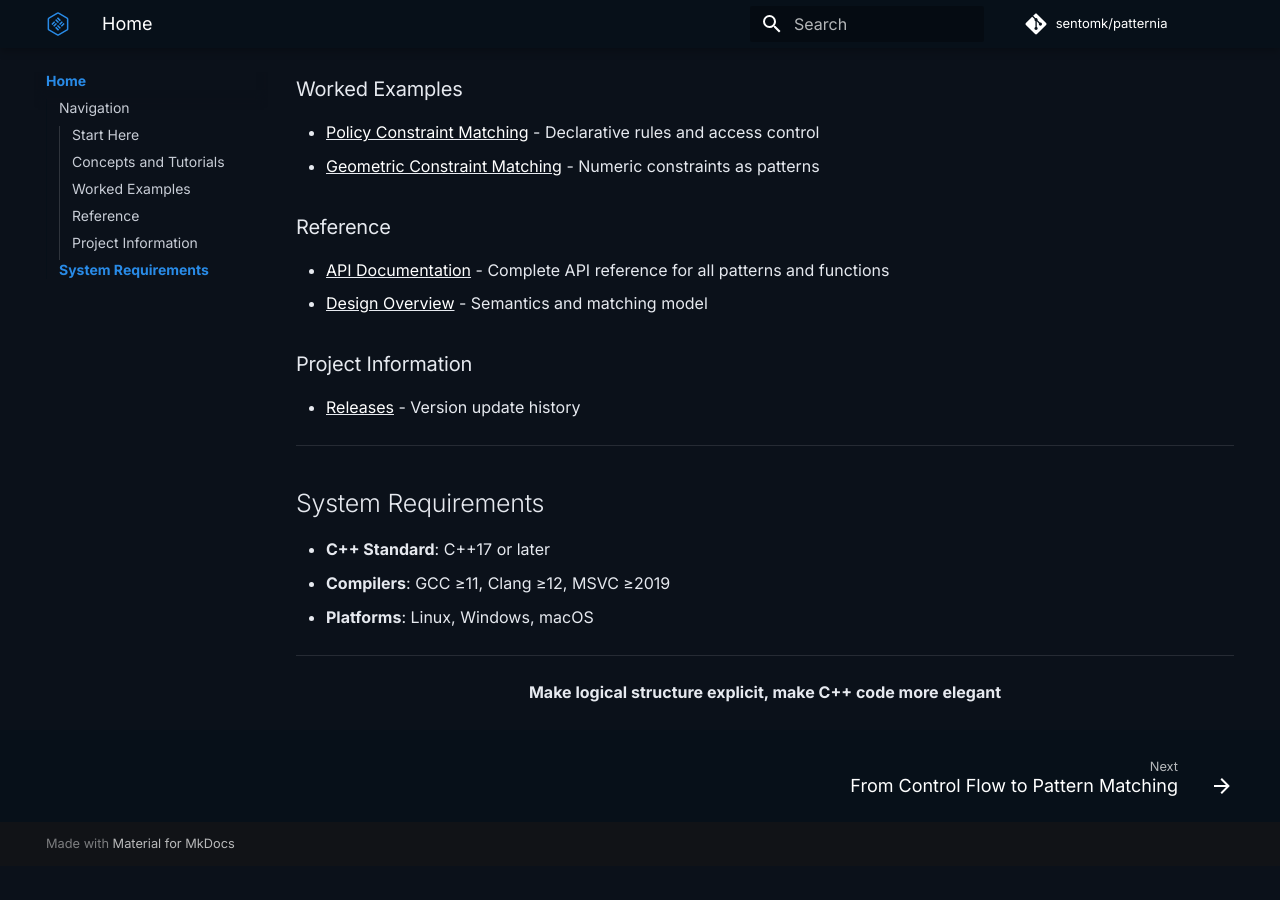
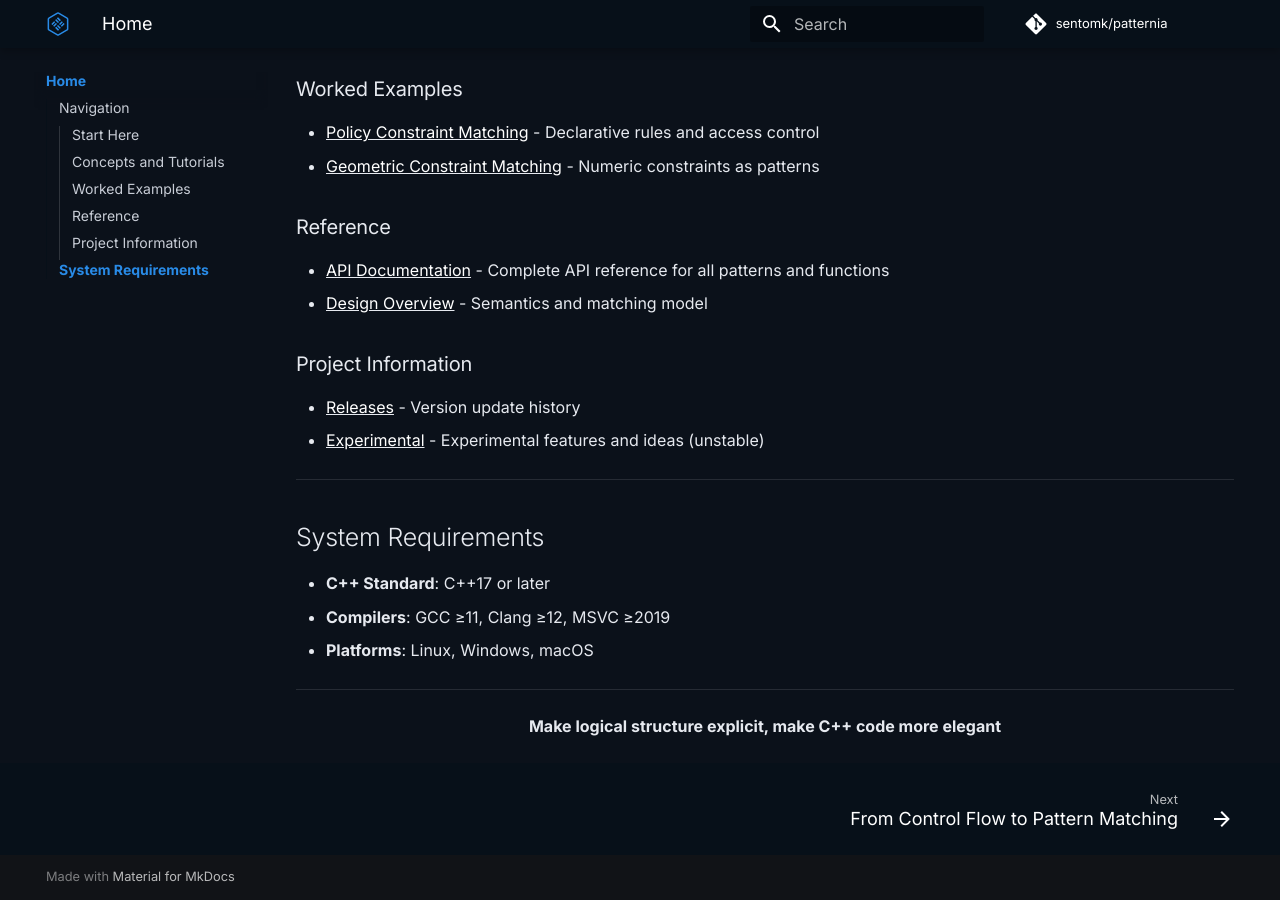
Before and after one commit to sentomk/patternia, an MkDocs documentation site: the page built from docs/index.md, in a window 1280 px wide and 900 px high, scrolled down 671 px. Built offline with MkDocs 1.6.1 and Material for MkDocs 9.7.7, drawn with Linux system fonts in a browser that asks for light colours; comment, search, counter and statistics services are not loaded; before the commit the page ends 1537 px from its top, so only the background shows below that.

Commit message:
ci: add experiment branch deployment for documentation
Update the docs workflow to trigger on the 'experiment' branch in addition
to 'main'. Configure the deployment logic to route builds from the
'experiment' branch to the '/experiment/' subdirectory on 'gh-pages', while
'main' continues to deploy to the root. Enable 'keep_files' to ensure
files from one branch are not deleted when deploying the other.

Also update the documentation navigation and index to provide a link to
the experimental features page.

```diff
--- a/docs/index.md
+++ b/docs/index.md
@@ -27,6 +27,7 @@ Patternia is a modern C++ pattern-matching DSL designed to make dispatch logic c
 
 ### Project Information
 - <u><a href="changelog/releases.md">Releases</a></u> - Version update history
+- <u><a href="experiment/experiment.md">Experimental</a></u> - Experimental features and ideas (unstable)
 
 ---
 
--- a/mkdocs.yml
+++ b/mkdocs.yml
@@ -92,3 +92,5 @@ nav:
 
   - Changelog:
       - Releases: changelog/releases.md
+
+  - Experimental: experiment/experiment.md
```
Also changed, not shown: docs/experiment/experiment.md (added), 1 other file.
